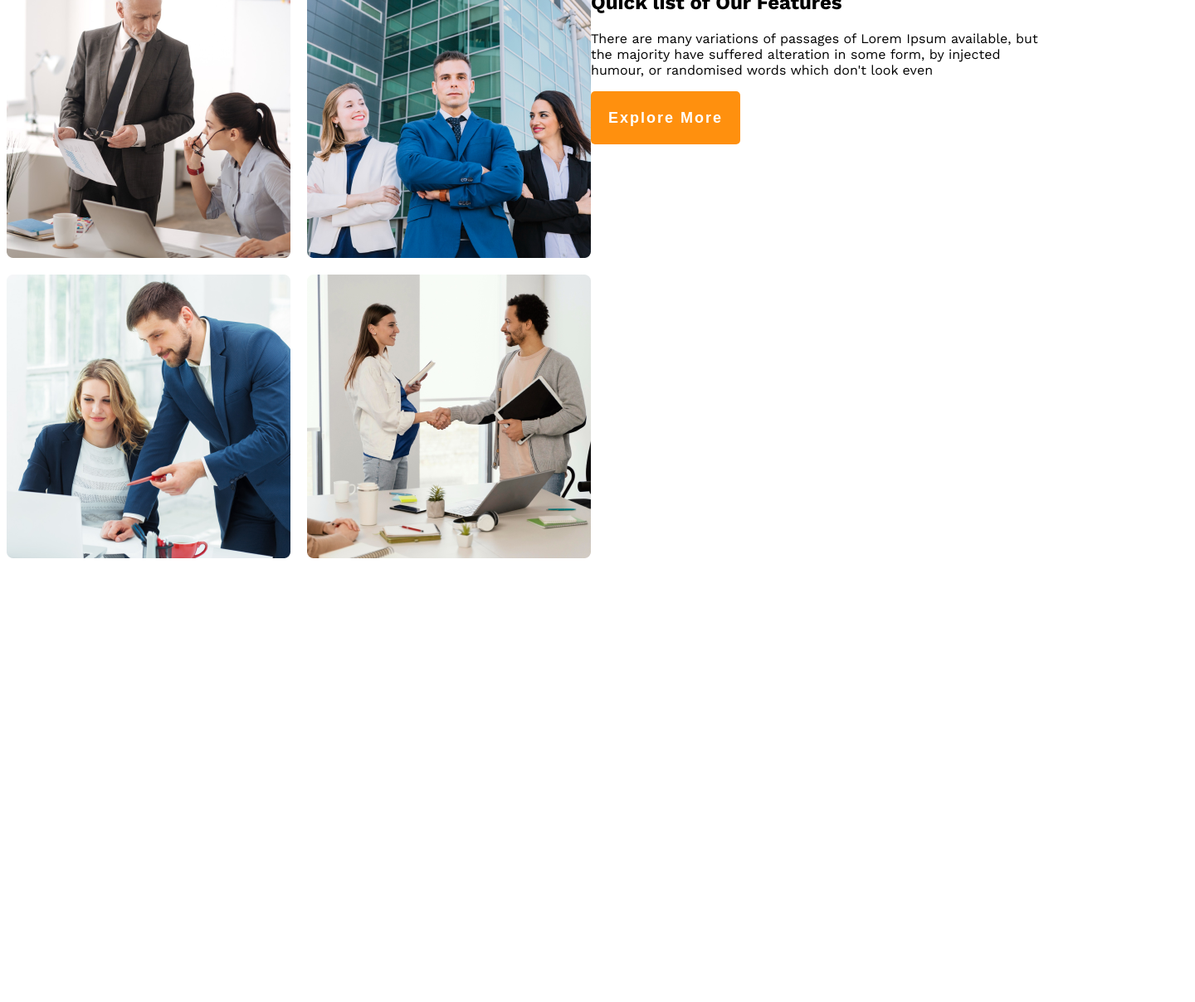
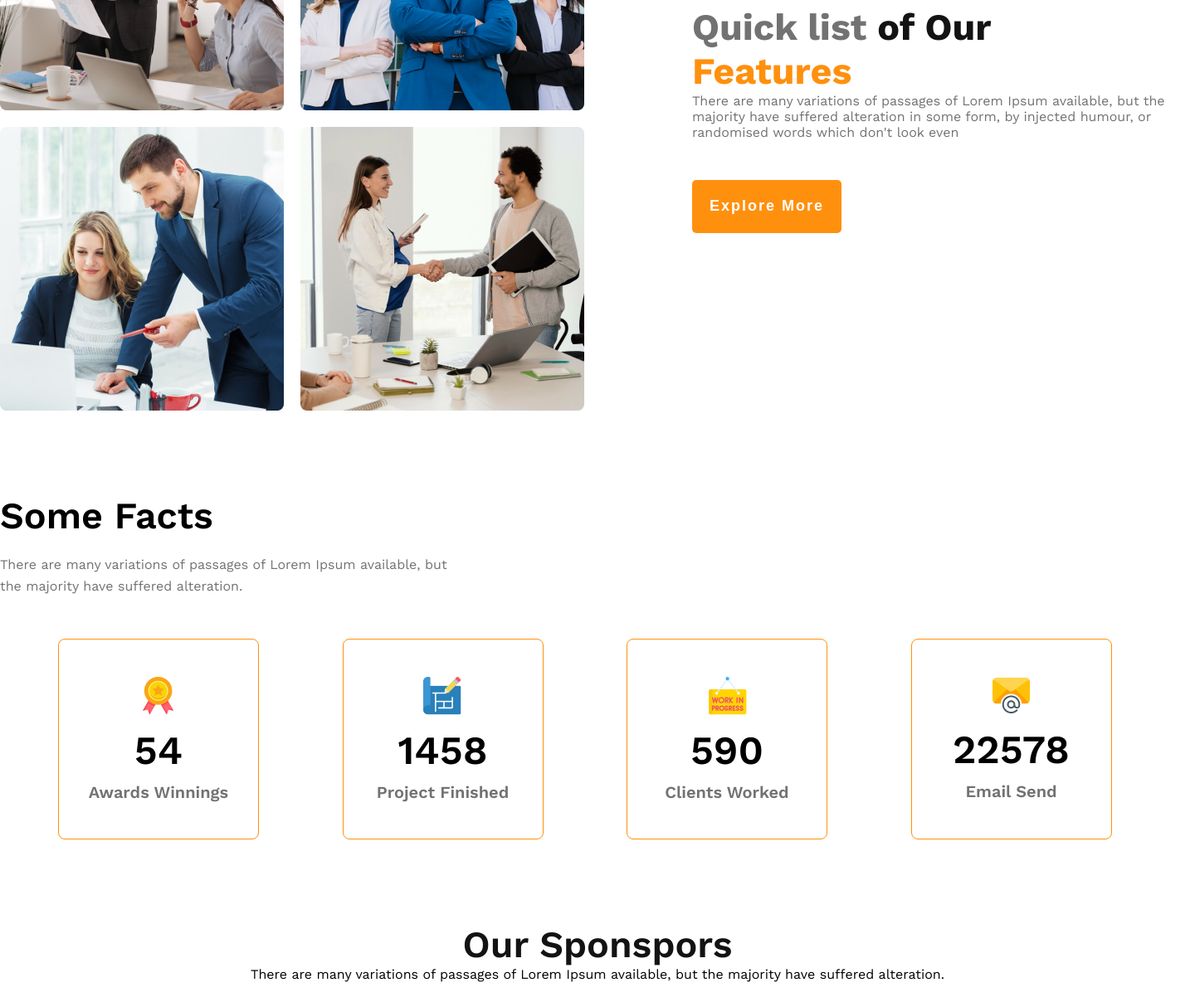
Before and after one commit to codewithtarikul/G3-Architect, a plain HTML site: page index.html in a window 1280 px wide. Shown: the part 1370-2578 px from the top of the page at 83% size, 1440 px wide, since content can reach past the window. Before the commit the page ends 2051 px from the top, so only its background shows below. Drawn offline with nearby package versions, Linux system fonts and the light colour scheme.

Commit message:
Style Not Work!

```diff
--- a/index.html
+++ b/index.html
@@ -36,12 +36,62 @@
                 <img src="images/team4.png" alt="">
             </div>
             <div class="team-features">
-                <h2 class="feature-title">Quick list of Our Features</h2>
-                <p class="feature-description">There are many variations of passages of Lorem Ipsum available,
+                <h2 class="feature-title"><span class="quick dark-3">Quick list</span> of Our <br><span class="color-1">Features</span></h2>
+                <p class="feature-description dark-3">There are many variations of passages of Lorem Ipsum available,
                 but the majority have suffered alteration in some form, by injected
                 humour, or randomised words which don't look even</p>
                 <button class="btn-primary">Explore More</button>
             </div>
+        </section>
+
+        <section class="facts">
+            <h3 class="fact-title">Some Facts</h3>
+            <p class="fact-description dark-3">There are many variations of passages of Lorem Ipsum available, but <br>the majority have suffered alteration.</p>
+
+           <div class="facts-container">
+                <div class="facts-card">
+                    <div>
+                        <img src="images/icons/ribon.png" alt="">
+                        <h3 class="facts-number">54</h3>
+                        <h4 class="facts-text">Awards Winnings</h4>
+                    </div>
+                </div>
+                <div class="facts-card">
+                    <div>
+                        <img src="images/icons/projects.png" alt="">
+                        <h3 class="facts-number">1458</h3>
+                        <h4 class="facts-text">Project Finished</h4>
+                    </div>
+                </div>
+                <div class="facts-card">
+                    <div>
+                        <img src="images/icons/customers.png" alt="">
+                        <h3 class="facts-number">590</h3>
+                        <h4 class="facts-text">Clients Worked</h4>
+                    </div>
+                </div>
+                <div class="facts-card">
+                    <div>
+                        <img src="images/icons/email.png" alt="">
+                        <h3 class="facts-number">22578</h3>
+                        <h4 class="facts-text">Email Send</h4>
+                    </div>
+                </div>
+           </div>
+        </section>
+
+        <section class="sponsors-container">
+            <h3 class="sponsor-heading">Our Sponspors</h3>
+            <p>There are many variations of passages of Lorem Ipsum available, but the majority have suffered alteration.</p>
+
+            <div class="sponsor-name">
+                <img src="images/sponsors/spotify.png" alt="">
+                <img src="images/sponsors/amazon.png" alt="">
+                <img src="images/sponsors/google.png" alt="">
+                <img src="images/sponsors/telerama.png" alt="">
+                <img src="images/sponsors/figma.png" alt="">
+            </div>
+
         </section>
     </main>
     <footer>
--- a/style/style.css
+++ b/style/style.css
@@ -7,20 +7,27 @@
   font-weight: 400;
   font-style: normal;
 }
-/* *{
+*{
   margin: 0;
   padding: 0;
-} */
+}
 
 /* Shared Style */
 .display-flex{
     display: flex;
+}
+main > section{
+  width: 1440px;
+  margin: 0 auto 100px;
 }
 .dark-2{
   color: #424242;
 }
 .dark-3{
   color: #727272;
+}
+.color-1{
+  color: #FF900E;
 }
 
 .btn-primary{
@@ -38,7 +45,7 @@
 /* Shared Style End */
 .header{
   background-color: rgba(255, 144, 14, 0.1);
-  margin-bottom: ;
+  padding-top: 20px;
 }
 .brand{
   font-weight: 700;
@@ -94,6 +101,8 @@
     margin: 0 auto;
     display: flex;
     padding-top: 120px;
+    justify-content: center;
+    align-items: center;
 
   }
   .teams-image{
@@ -101,6 +110,93 @@
     grid-template-columns: repeat(2, 1fr);
     gap: 20px;
   }
+.team-features{
+  margin-left: 130px;
+  align-items: center;
+  justify-content: center;
+}
+.feature-title{
+    color: #131313;
+    font-size: 2.8rem;
+  }
+
+.feature-description{
+  margin-bottom: 3rem;
+}
+
+
+/* Some facts Styles*/
+.fact-title{
+  margin-top: 100px;
+  font-size: 2.8rem;
+  font-weight: 600;
+}
+.fact-description{
+  width: 540px;
+  line-height: 26px;
+  margin-top: 20px;
+
+
+}
+.facts-container{
+  display: grid;
+  grid-template-columns: repeat(4, 1fr);
+  margin-top: 50px;
+  padding-left: 70px;
+}
+.facts-card{
+  height: 240px;
+  width: 240px;
+  border: 1px solid #FF900E;
+  display: flex;
+  text-align: center;
+  justify-content: center;
+  align-items: center;
+  border-radius: 8px;
+}
+.facts-number{
+  font-size: 3rem;
+  font-weight: 600;
+  margin: 10px 0;
+}
+
+.facts-text{
+  font-size: 1.25rem;
+  font-weight: 600;
+  color: #727272;
+}
+
+/* Sponsor Styles */
+.sponsors-container{
+  text-align: center;
+}
+.sponsor-heading{
+  color: #131313;
+  font-size: 2.8rem;
+  font-weight: 600;
+}
+.sponsor-name{
+  filter: grayscale(100%);
+  display: grid;
+  grid-template-columns: repeat(5,1fr);
+  margin-top: 30px;
+
+}
+
+
+
+
+
+
+
+
+
+
+
+
+
+
+
 
 /* Responsive Media Query */
 
```
